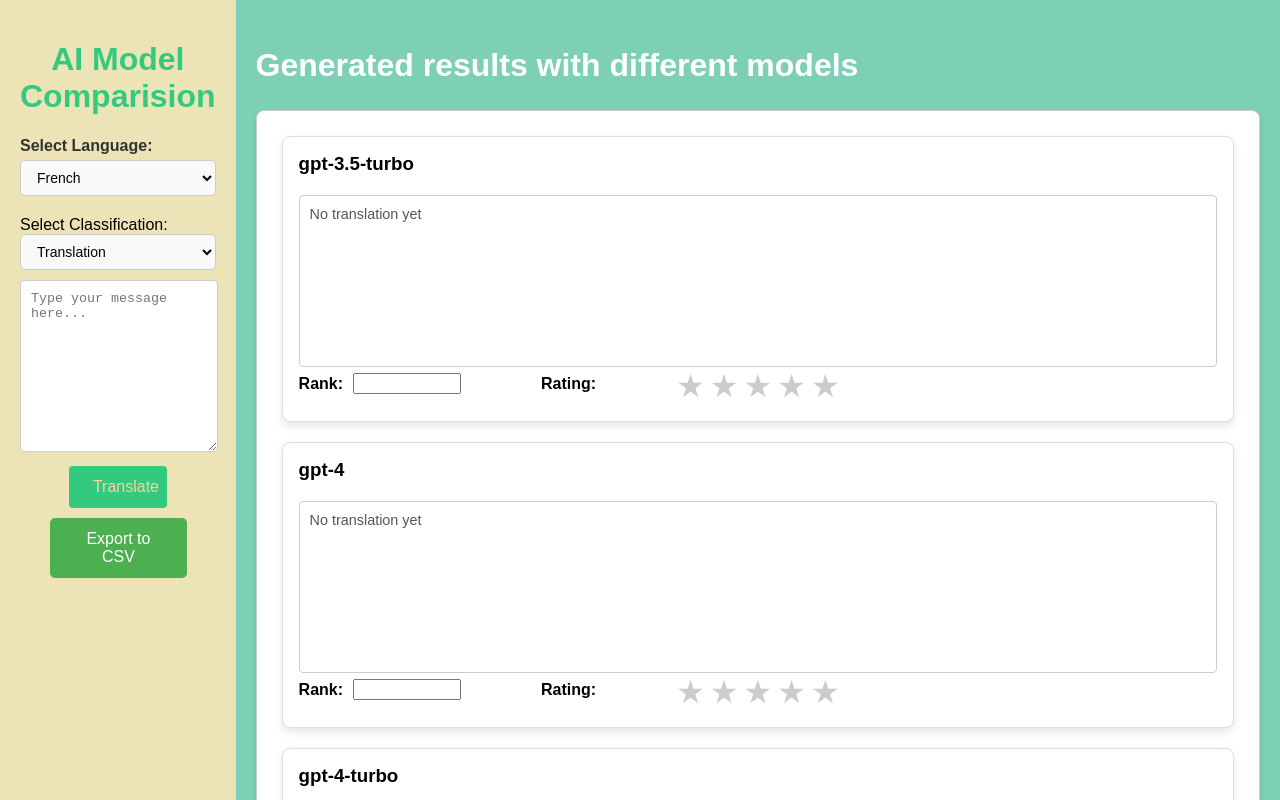
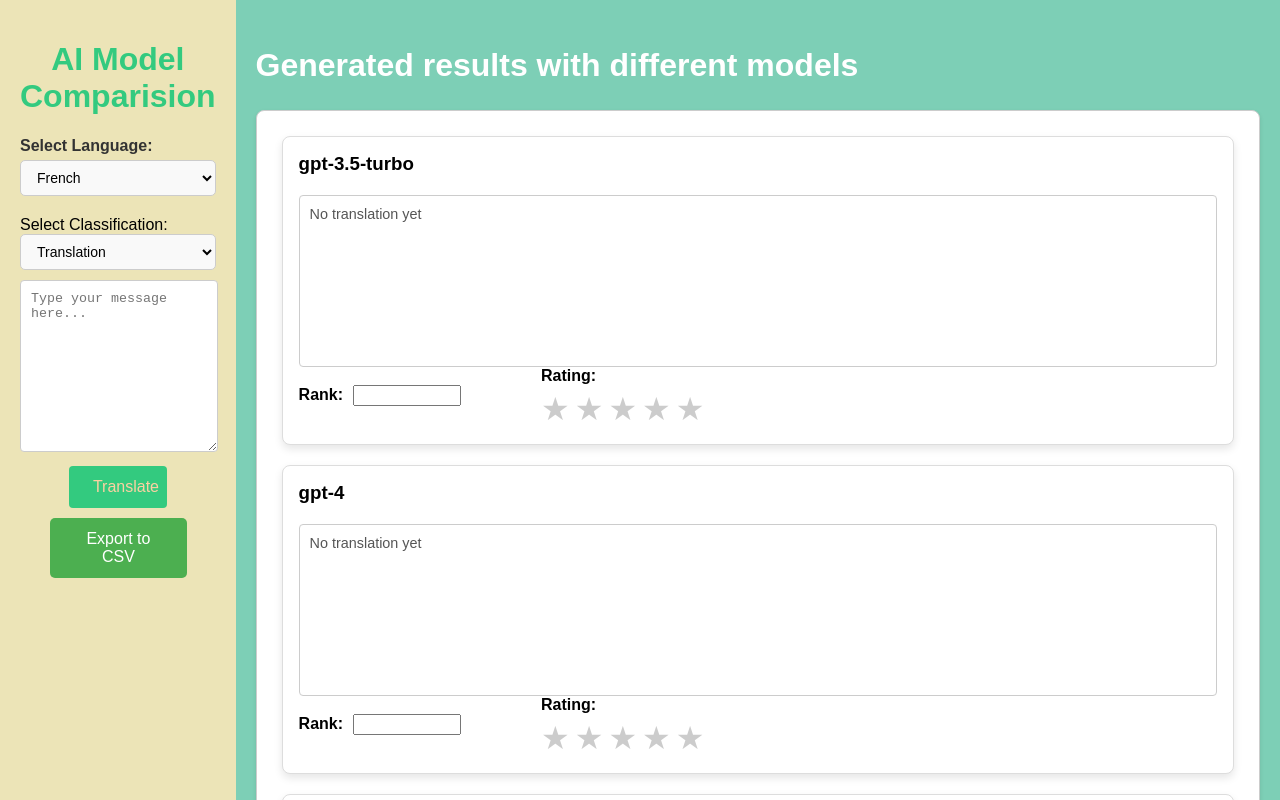
Before and after one commit to goutam-akash/internship_project, a React app: page / in a window 1280 px wide. Shown: the top 800 px of the page. Built offline with nearby package versions, Linux system fonts and the light colour scheme; no server answers; the HTML template or start-up script is replaced by a standard one.

Commit message:
rating and rank frontend

```diff
--- a/src/App.jsx
+++ b/src/App.jsx
@@ -244,6 +244,24 @@
     const handleRatingChange = (model, value) => {
         setRatings((prev) => ({ ...prev, [model]: value }));
     };
+    const renderStars = (model) => {
+        const totalStars = 5; // Adjust the number of stars if necessary
+        const stars = [];
+
+        for (let i = 1; i <= totalStars; i++) {
+            stars.push(
+                <span
+                    key={i}
+                    className={`star ${ratings[model] >= i ? "selected" : ""}`} // Corrected here
+                    data-value={i}
+                    onClick={() => handleRatingChange(model, i)} // Corrected here
+                >
+                    &#9733;
+                </span>
+            );
+        }
+        return stars;
+    };
 
     return (
         <div className="container">
@@ -351,23 +369,12 @@
                                         max="8"
                                     />
                                 </label>
-                                <label>Rating:</label>
-                                <div className="stars">
-                                    <span className="star" data-value="1">
-                                        &#9733;
-                                    </span>
-                                    <span className="star" data-value="2">
-                                        &#9733;
-                                    </span>
-                                    <span className="star" data-value="5">
-                                        &#9733;
-                                    </span>
-                                    <span className="star" data-value="4">
-                                        &#9733;
-                                    </span>
-                                    <span className="star" data-value="3">
-                                        &#9733;
-                                    </span>
+
+                                <div>
+                                    <label>Rating:</label>
+                                    <div className="stars">
+                                        {renderStars(model)}
+                                    </div>
                                 </div>
                             </div>
                         </div>
```
